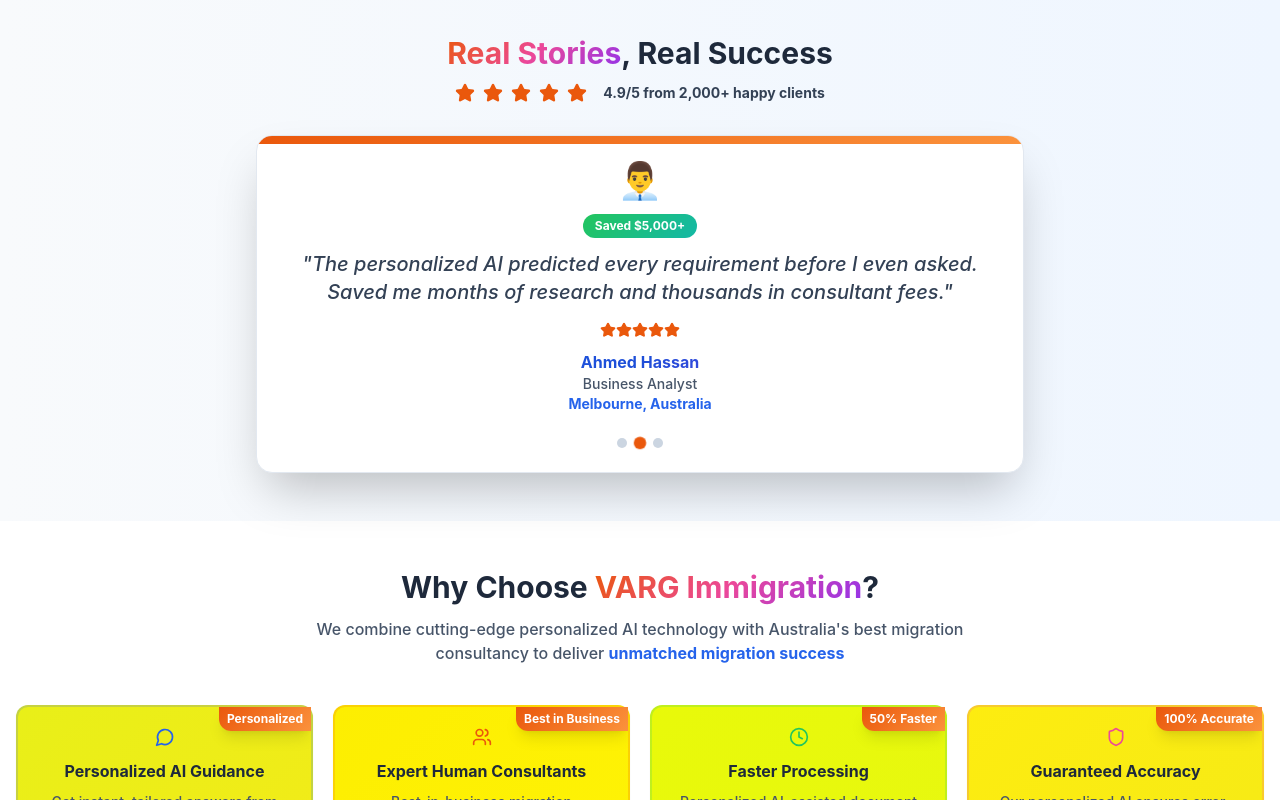
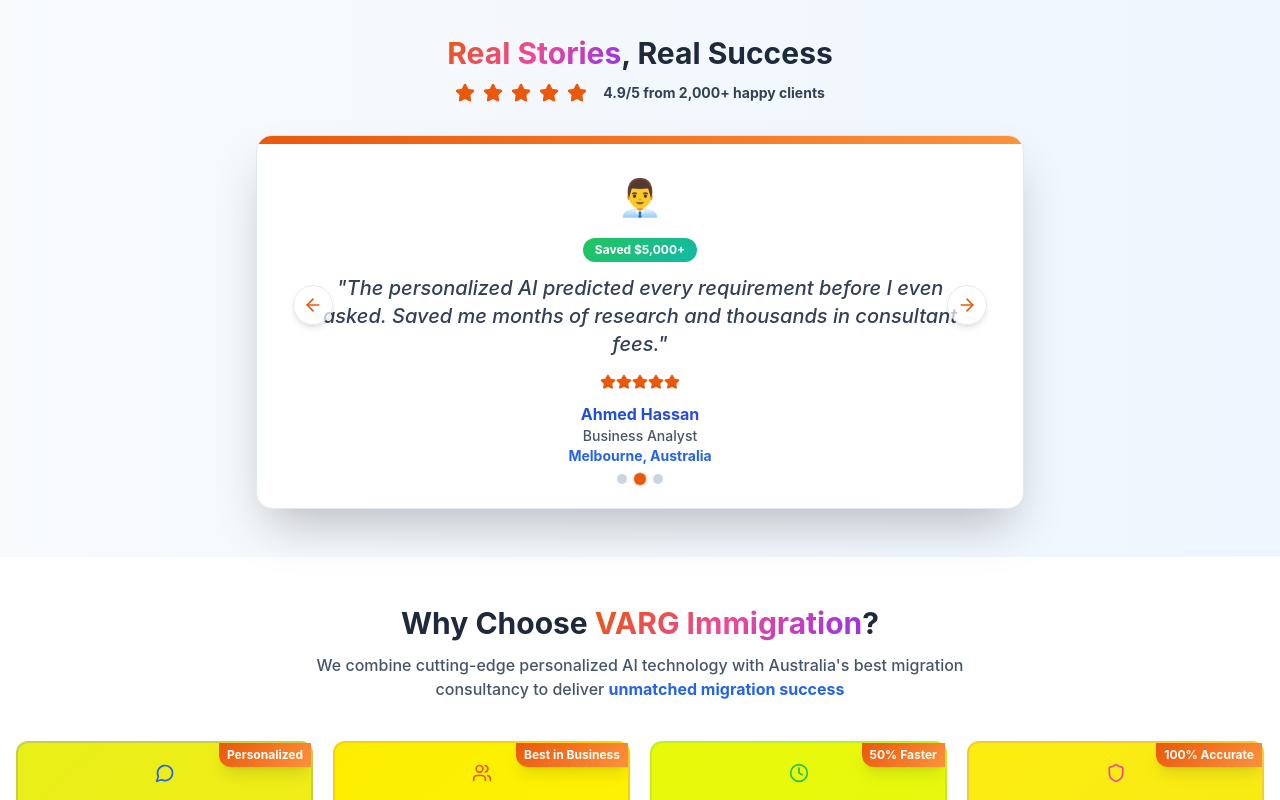
Before and after one commit to gsihag/varg-immigration, a React (Vite) app: page / in a window 1280 px wide. Shown: the part 580-1380 px from the top of the page. Built offline with nearby package versions, Linux system fonts and the light colour scheme.

Commit message:
feat: Implement smooth transitions and navigation for testimonials
Adds smooth transitions, dot-based navigation, and left/right arrow controls to the testimonials section for improved user experience.

```diff
--- a/src/components/home/TestimonialsSection.tsx
+++ b/src/components/home/TestimonialsSection.tsx
@@ -1,9 +1,12 @@
 
-import React, { useState, useEffect } from 'react';
-import { Star } from 'lucide-react';
+import React, { useState, useEffect, useRef } from 'react';
+import { Star, ArrowLeft, ArrowRight } from 'lucide-react';
 
 const TestimonialsSection = () => {
   const [activeTestimonial, setActiveTestimonial] = useState(0);
+  const [direction, setDirection] = useState<'left' | 'right'>('right');
+  const [animating, setAnimating] = useState(false);
+  const timeoutRef = useRef<number | null>(null);
 
   const testimonials = [
     {
@@ -13,7 +16,7 @@ const TestimonialsSection = () => {
       text: "Ritu AI made my PR consultation effortless! The personalized guidance was like having a migration expert in my pocket 24/7.",
       rating: 5,
       avatar: "👩‍💻",
-      highlight: "Got PR in 8 months!"
+      highlight: "Got PR in 8 months!",
     },
     {
       name: "Ahmed Hassan",
@@ -37,11 +40,50 @@ const TestimonialsSection = () => {
 
   // Auto-rotate testimonials
   useEffect(() => {
-    const interval = setInterval(() => {
+    // Reset animation state before starting interval
+    if (animating) return;
+    timeoutRef.current = window.setTimeout(() => {
+      handleNext();
+    }, 5000);
+    return () => {
+      if (timeoutRef.current) clearTimeout(timeoutRef.current);
+    };
+    // eslint-disable-next-line react-hooks/exhaustive-deps
+  }, [activeTestimonial, animating]);
+
+  const handleAnimation = (callback: () => void, dir: 'left' | 'right') => {
+    if (animating) return;
+    setDirection(dir);
+    setAnimating(true);
+    setTimeout(() => {
+      callback();
+      setAnimating(false);
+    }, 350);
+  };
+
+  const handleNext = () => {
+    handleAnimation(() => {
       setActiveTestimonial((prev) => (prev + 1) % testimonials.length);
-    }, 5000);
-    return () => clearInterval(interval);
-  }, [testimonials.length]);
+    }, 'right');
+  };
+
+  const handlePrev = () => {
+    handleAnimation(() => {
+      setActiveTestimonial((prev) =>
+        prev === 0 ? testimonials.length - 1 : prev - 1
+      );
+    }, 'left');
+  };
+
+  const goToTestimonial = (idx: number) => {
+    if (animating || idx === activeTestimonial) return;
+    setDirection(idx > activeTestimonial ? 'right' : 'left');
+    setAnimating(true);
+    setTimeout(() => {
+      setActiveTestimonial(idx);
+      setAnimating(false);
+    }, 350);
+  };
 
   return (
     <section className="py-12 bg-gradient-to-r from-slate-50 to-blue-50">
@@ -58,16 +100,38 @@ const TestimonialsSection = () => {
           </div>
         </div>
 
-        <div className="max-w-3xl mx-auto">
-          <div className="bg-white rounded-2xl shadow-2xl p-5 lg:p-6 relative overflow-hidden border border-slate-200">
-            <div className="absolute top-0 left-0 w-full h-2 bg-gradient-action"></div>
+        <div className="max-w-3xl mx-auto relative">
+          <div className="bg-white rounded-2xl shadow-2xl p-5 lg:p-6 relative overflow-hidden border border-slate-200 min-h-[370px]">
+            <div className="absolute top-0 left-0 w-full h-2 bg-gradient-action" />
 
-            {testimonials.map((testimonial, index) => (
+            {/* Testimonial transitions */}
+            <div className="relative h-full min-h-[290px] flex items-center justify-center">
+              {testimonials.map((testimonial, index) => {
+                // Only render the active and previous/next for animation performance
+                if (
+                  index === activeTestimonial ||
+                  (direction === 'right' && index === (activeTestimonial - 1 + testimonials.length) % testimonials.length) ||
+                  (direction === 'left' && index === (activeTestimonial + 1) % testimonials.length)
+                ) {
+                  return (
                     <div
                       key={index}
-                className={`transition-all duration-700 ${
-                  index === activeTestimonial ? 'opacity-100 transform translate-x-0' : 'opacity-0 transform translate-x-8 absolute inset-0 p-5 lg:p-6'
-                }`}
+                      className={`
+                        absolute inset-0 p-5 lg:p-6 transition-all duration-350 ease-in-out
+                        ${index === activeTestimonial
+                          ? `opacity-100 z-10 ${animating
+                            ? (direction === 'right'
+                              ? 'animate-[slide-in-right_0.35s_ease-out]'
+                              : 'animate-[slide-in-left_0.35s_ease-out]')
+                            : 'animate-fade-in'}`
+                          : `opacity-0 z-0 pointer-events-none
+                              ${animating
+                                ? (direction === 'right'
+                                  ? 'animate-[slide-out-left_0.35s_ease-in]'
+                                  : 'animate-[slide-out-right_0.35s_ease-in]')
+                                : ''}`}
+                      `}
+                      style={{ animationFillMode: 'both' }}
                     >
                       <div className="text-center">
                         <div className="text-4xl mb-3 float-animation">{testimonial.avatar}</div>
@@ -75,7 +139,7 @@ const TestimonialsSection = () => {
                           {testimonial.highlight}
                         </div>
                         <blockquote className="text-lg lg:text-xl text-slate-700 mb-4 italic font-medium leading-relaxed">
-                    "{testimonial.text}"
+                          &quot;{testimonial.text}&quot;
                         </blockquote>
                         <div className="flex justify-center mb-3">
                           {[...Array(testimonial.rating)].map((_, i) => (
@@ -87,22 +151,70 @@ const TestimonialsSection = () => {
                         <div className="text-trust-blue font-bold text-sm">{testimonial.location}</div>
                       </div>
                     </div>
-            ))}
-
-            <div className="flex justify-center mt-6 gap-2">
+                  );
+                }
+                return null;
+              })}
+              {/* Arrow navigation */}
+              <button
+                aria-label="Previous review"
+                className="absolute left-3 top-1/2 -translate-y-1/2 z-20 bg-white bg-opacity-70 hover:bg-opacity-100 text-action-orange hover:text-white hover:bg-action-orange shadow-md w-10 h-10 rounded-full flex items-center justify-center transition-all duration-200 border border-slate-200 hover:scale-110"
+                onClick={handlePrev}
+                disabled={animating}
+                tabIndex={0}
+                style={{ outline: 'none' }}
+              >
+                <ArrowLeft className="w-5 h-5" />
+              </button>
+              <button
+                aria-label="Next review"
+                className="absolute right-3 top-1/2 -translate-y-1/2 z-20 bg-white bg-opacity-70 hover:bg-opacity-100 text-action-orange hover:text-white hover:bg-action-orange shadow-md w-10 h-10 rounded-full flex items-center justify-center transition-all duration-200 border border-slate-200 hover:scale-110"
+                onClick={handleNext}
+                disabled={animating}
+                tabIndex={0}
+                style={{ outline: 'none' }}
+              >
+                <ArrowRight className="w-5 h-5" />
+              </button>
+            </div>
+            {/* Dots navigation */}
+            <div className="flex justify-center mt-6 gap-2 z-30 relative">
               {testimonials.map((_, index) => (
                 <button
                   key={index}
-                  className={`w-2.5 h-2.5 rounded-full transition-all duration-300 ${
-                    index === activeTestimonial ? 'bg-action-orange scale-125 shadow-lg' : 'bg-slate-300 hover:bg-slate-400'
-                  }`}
-                  onClick={() => setActiveTestimonial(index)}
+                  aria-label={`Go to testimonial ${index + 1}`}
+                  className={`w-2.5 h-2.5 rounded-full transition-all duration-300
+                    ${index === activeTestimonial
+                      ? 'bg-action-orange scale-125 shadow-lg'
+                      : 'bg-slate-300 hover:bg-slate-400'}`
+                  }
+                  onClick={() => goToTestimonial(index)}
+                  disabled={animating}
                 />
               ))}
             </div>
           </div>
         </div>
       </div>
+      {/* Animations — Tailwind with custom keyframes */}
+      <style>{`
+        @keyframes slide-in-right {
+          from {opacity: 0; transform: translateX(72px);}
+          to {opacity: 1; transform: translateX(0);}
+        }
+        @keyframes slide-in-left {
+          from {opacity: 0; transform: translateX(-72px);}
+          to {opacity: 1; transform: translateX(0);}
+        }
+        @keyframes slide-out-left {
+          from {opacity: 1; transform: translateX(0);}
+          to {opacity: 0; transform: translateX(-72px);}
+        }
+        @keyframes slide-out-right {
+          from {opacity: 1; transform: translateX(0);}
+          to {opacity: 0; transform: translateX(72px);}
+        }
+      `}</style>
     </section>
   );
 };
```
Lines whose indentation alone changed are shown as unchanged.
